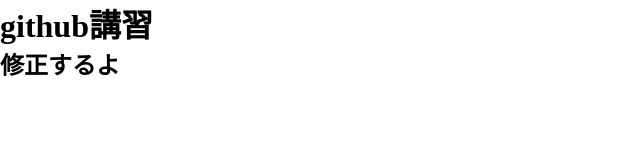
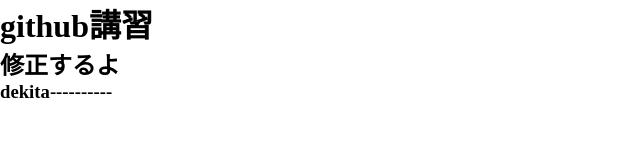
Before and after one commit to bzgtraining/training_my, a plain HTML site: page index.html in a window 1280 px wide. Shown: the whole page, without its empty margins (0-640 px from the left). Drawn offline with Linux system fonts and the light colour scheme.

Commit message:
no message

```diff
--- a/index.html
+++ b/index.html
@@ -11,6 +11,8 @@
     <h1>github講習</h1>
     <h2>修正するよ</h2>
 
+    <h3>dekita----------</h3>
+
 
 </body>
 </html>
```
